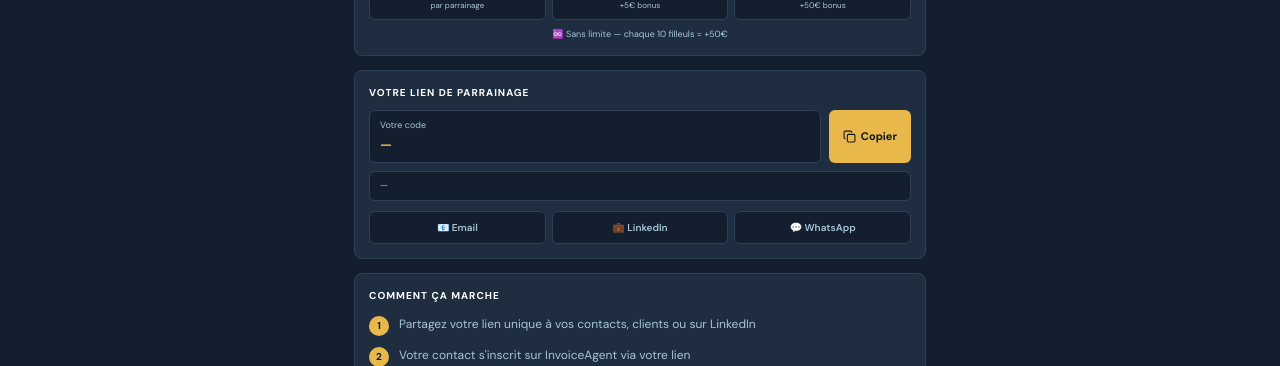
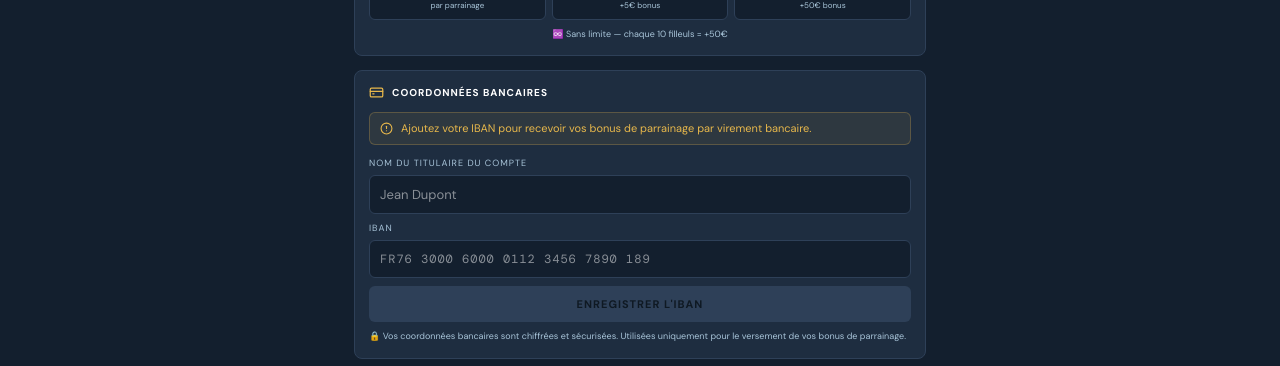
Before and after one commit to gentuar333-max/invoice-ai, a Next.js app: page /dashboard/referral in a window 1280 px wide. Shown: the part 434-800 px from the top of the page. Built offline with nearby package versions, Linux system fonts and the light colour scheme; no server answers.

Commit message:
feat: add IBAN section to referral dashboard

```diff
--- /dev/null
+++ b/app/api/referral/iban/route.ts
@@ -0,0 +1,67 @@
+// app/api/referral/iban/route.ts
+
+import { NextRequest, NextResponse } from 'next/server';
+import { createClient } from '@/lib/supabase';
+
+// GET — merr IBAN aktual
+export async function GET() {
+  try {
+    const supabase = createClient();
+    const { data: { user } } = await supabase.auth.getUser();
+    if (!user) return NextResponse.json({ error: 'Not authenticated' }, { status: 401 });
+
+    const { data } = await supabase
+      .from('profiles')
+      .select('iban, iban_name, iban_verified')
+      .eq('id', user.id)
+      .single();
+
+    return NextResponse.json({
+      iban: data?.iban ?? null,
+      iban_name: data?.iban_name ?? null,
+      iban_verified: data?.iban_verified ?? false,
+    });
+  } catch {
+    return NextResponse.json({ error: 'Server error' }, { status: 500 });
+  }
+}
+
+// POST — ruaj IBAN
+export async function POST(req: NextRequest) {
+  try {
+    const { iban, iban_name } = await req.json();
+
+    if (!iban || !iban_name) {
+      return NextResponse.json({ error: 'IBAN et nom requis' }, { status: 400 });
+    }
+
+    // Validim bazik IBAN — hiq hapësirat, uppercase
+    const cleanIban = iban.replace(/\s/g, '').toUpperCase();
+
+    // IBAN francez: FR + 25 karakterë = 27 total
+    // IBAN europian: 15-34 karakterë
+    if (cleanIban.length < 15 || cleanIban.length > 34) {
+      return NextResponse.json({ error: 'Format IBAN invalide' }, { status: 400 });
+    }
+
+    const supabase = createClient();
+    const { data: { user } } = await supabase.auth.getUser();
+    if (!user) return NextResponse.json({ error: 'Not authenticated' }, { status: 401 });
+
+    const { error } = await supabase
+      .from('profiles')
+      .update({
+        iban: cleanIban,
+        iban_name: iban_name.trim(),
+        iban_verified: false, // reset verification kur ndryshon
+        iban_updated_at: new Date().toISOString(),
+      })
+      .eq('id', user.id);
+
+    if (error) throw error;
+
+    return NextResponse.json({ success: true, iban: cleanIban });
+  } catch (err: any) {
+    return NextResponse.json({ error: err.message }, { status: 500 });
+  }
+}
--- a/app/dashboard/referral/page.tsx
+++ b/app/dashboard/referral/page.tsx
@@ -1,7 +1,7 @@
 "use client";
 
 import { useState, useEffect } from "react";
-import { Copy, Check, Gift, Users, Euro, TrendingUp } from "lucide-react";
+import { Copy, Check, Gift, Users, Euro, TrendingUp, CreditCard, CheckCircle, AlertCircle } from "lucide-react";
 
 const BG = "#131f2e";
 const CARD = "#1e2d40";
@@ -35,6 +35,12 @@ interface ReferralData {
   }[];
 }
 
+interface IbanData {
+  iban: string | null;
+  iban_name: string | null;
+  iban_verified: boolean;
+}
+
 function StatusBadge({ status }: { status: string }) {
   const map: Record<string, { label: string; color: string; bg: string }> = {
     pending:    { label: "Invité",      color: MUTED, bg: "#2e405830" },
@@ -47,6 +53,161 @@ function StatusBadge({ status }: { status: string }) {
     <span style={{ fontSize: 10, fontWeight: 700, color: s.color, background: s.bg, padding: "2px 7px", borderRadius: 4, whiteSpace: "nowrap" }}>
       {s.label}
     </span>
+  );
+}
+
+function IbanSection() {
+  const [ibanData, setIbanData] = useState<IbanData>({ iban: null, iban_name: null, iban_verified: false });
+  const [iban, setIban] = useState("");
+  const [ibanName, setIbanName] = useState("");
+  const [saving, setSaving] = useState(false);
+  const [saved, setSaved] = useState(false);
+  const [error, setError] = useState("");
+  const [editing, setEditing] = useState(false);
+
+  useEffect(() => {
+    fetch("/api/referral/iban")
+      .then(r => r.json())
+      .then(d => {
+        setIbanData(d);
+        if (d.iban) setIban(d.iban);
+        if (d.iban_name) setIbanName(d.iban_name);
+      });
+  }, []);
+
+  function formatIban(value: string) {
+    // Formate IBAN me hapësira çdo 4 karakterë
+    const clean = value.replace(/\s/g, '').toUpperCase();
+    return clean.match(/.{1,4}/g)?.join(' ') ?? clean;
+  }
+
+  async function saveIban() {
+    setError("");
+    setSaving(true);
+    try {
+      const res = await fetch("/api/referral/iban", {
+        method: "POST",
+        headers: { "Content-Type": "application/json" },
+        body: JSON.stringify({ iban: iban.replace(/\s/g, ''), iban_name: ibanName }),
+      });
+      const data = await res.json();
+      if (data.error) throw new Error(data.error);
+      setSaved(true);
+      setEditing(false);
+      setIbanData(prev => ({ ...prev, iban: data.iban, iban_name: ibanName }));
+      setTimeout(() => setSaved(false), 3000);
+    } catch (err: any) {
+      setError(err.message);
+    } finally {
+      setSaving(false);
+    }
+  }
+
+  const hasIban = !!ibanData.iban;
+
+  return (
+    <div style={{ background: CARD, border: `1px solid ${hasIban ? "#4ade8040" : BORDER}`, borderRadius: 8, padding: "14px", marginBottom: 14 }}>
+      <div style={{ display: "flex", alignItems: "center", justifyContent: "space-between", marginBottom: 12 }}>
+        <div style={{ display: "flex", alignItems: "center", gap: 8 }}>
+          <CreditCard size={15} color={hasIban ? GREEN : GOLD} />
+          <p style={{ fontSize: 10, fontWeight: 700, color: TEXT, margin: 0, letterSpacing: 1, textTransform: "uppercase" }}>
+            Coordonnées bancaires
+          </p>
+        </div>
+        {hasIban && !editing && (
+          <button
+            onClick={() => setEditing(true)}
+            style={{ background: "none", border: `1px solid ${BORDER}`, borderRadius: 4, padding: "3px 10px", color: MUTED, fontSize: 10, cursor: "pointer", fontWeight: 600 }}
+          >
+            Modifier
+          </button>
+        )}
+      </div>
+
+      {/* Alerte si IBAN manque et bonus pending */}
+      {!hasIban && (
+        <div style={{ background: "#e8b84b15", border: "1px solid #e8b84b40", borderRadius: 6, padding: "8px 10px", marginBottom: 12, display: "flex", alignItems: "flex-start", gap: 8 }}>
+          <AlertCircle size={13} color={GOLD} style={{ flexShrink: 0, marginTop: 1 }} />
+          <p style={{ fontSize: 11, color: GOLD, margin: 0, lineHeight: 1.4 }}>
+            Ajoutez votre IBAN pour recevoir vos bonus de parrainage par virement bancaire.
+          </p>
+        </div>
+      )}
+
+      {/* IBAN existant affiché */}
+      {hasIban && !editing && (
+        <div style={{ background: BG, border: "1px solid #4ade8030", borderRadius: 6, padding: "10px 12px", marginBottom: 8 }}>
+          <div style={{ display: "flex", alignItems: "center", gap: 6, marginBottom: 4 }}>
+            <CheckCircle size={12} color={GREEN} />
+            <span style={{ fontSize: 10, color: GREEN, fontWeight: 700 }}>IBAN enregistré</span>
+            {ibanData.iban_verified && (
+              <span style={{ fontSize: 9, background: "#4ade8020", color: GREEN, padding: "1px 6px", borderRadius: 4, fontWeight: 700 }}>Vérifié</span>
+            )}
+          </div>
+          <p style={{ fontSize: 13, fontWeight: 700, color: TEXT, margin: "0 0 2px", letterSpacing: 1, wordBreak: "break-all" }}>
+            {formatIban(ibanData.iban ?? '')}
+          </p>
+          <p style={{ fontSize: 11, color: MUTED, margin: 0 }}>{ibanData.iban_name}</p>
+        </div>
+      )}
+
+      {/* Formulaire ajout/modification */}
+      {(!hasIban || editing) && (
+        <div style={{ display: "flex", flexDirection: "column", gap: 8 }}>
+          <div>
+            <label style={{ fontSize: 9, color: MUTED, textTransform: "uppercase", letterSpacing: 1, display: "block", marginBottom: 4 }}>
+              Nom du titulaire du compte
+            </label>
+            <input
+              type="text"
+              value={ibanName}
+              onChange={e => setIbanName(e.target.value)}
+              placeholder="Jean Dupont"
+              style={{ width: "100%", background: BG, border: `1px solid ${BORDER}`, borderRadius: 6, padding: "9px 10px", fontSize: 13, color: TEXT, outline: "none", fontFamily: "inherit", boxSizing: "border-box" }}
+            />
+          </div>
+          <div>
+            <label style={{ fontSize: 9, color: MUTED, textTransform: "uppercase", letterSpacing: 1, display: "block", marginBottom: 4 }}>
+              IBAN
+            </label>
+            <input
+              type="text"
+              value={iban}
+              onChange={e => setIban(formatIban(e.target.value))}
+              placeholder="FR76 3000 6000 0112 3456 7890 189"
+              maxLength={42}
+              style={{ width: "100%", background: BG, border: `1px solid ${BORDER}`, borderRadius: 6, padding: "9px 10px", fontSize: 12, color: TEXT, outline: "none", fontFamily: "'DM Mono', monospace", boxSizing: "border-box", letterSpacing: 1 }}
+            />
+          </div>
+
+          {error && (
+            <p style={{ fontSize: 11, color: "#ef4444", margin: 0 }}>{error}</p>
+          )}
+
+          <div style={{ display: "flex", gap: 8 }}>
+            <button
+              onClick={saveIban}
+              disabled={saving || !iban || !ibanName}
+              style={{ flex: 1, background: saving || !iban || !ibanName ? BORDER : GOLD, color: "#0f1923", border: "none", borderRadius: 6, padding: "10px", fontSize: 11, fontWeight: 800, cursor: saving || !iban || !ibanName ? "not-allowed" : "pointer", letterSpacing: 1, textTransform: "uppercase" }}
+            >
+              {saving ? "Enregistrement..." : saved ? "✓ Enregistré !" : "Enregistrer l'IBAN"}
+            </button>
+            {editing && (
+              <button
+                onClick={() => { setEditing(false); setIban(ibanData.iban ?? ""); setIbanName(ibanData.iban_name ?? ""); }}
+                style={{ background: "none", border: `1px solid ${BORDER}`, borderRadius: 6, padding: "10px 14px", color: MUTED, fontSize: 11, cursor: "pointer", fontWeight: 600 }}
+              >
+                Annuler
+              </button>
+            )}
+          </div>
+
+          <p style={{ fontSize: 9, color: MUTED, margin: 0, lineHeight: 1.5 }}>
+            🔒 Vos coordonnées bancaires sont chiffrées et sécurisées. Utilisées uniquement pour le versement de vos bonus de parrainage.
+          </p>
+        </div>
+      )}
+    </div>
   );
 }
 
@@ -95,7 +256,7 @@ export default function ReferralDashboard() {
           <p style={{ fontSize: 12, color: MUTED, margin: 0 }}>Invitez vos contacts — gagnez jusqu'à 200€ sans limite</p>
         </div>
 
-        {/* Stats 3 colonnes */}
+        {/* Stats */}
         <div style={{ display: "grid", gridTemplateColumns: "1fr 1fr 1fr", gap: 8, marginBottom: 14 }}>
           {[
             { icon: <Users size={13} color={GOLD} />, label: "Filleuls payés", value: String(paid_count) },
@@ -115,8 +276,6 @@ export default function ReferralDashboard() {
         {/* Paliers */}
         <div style={{ background: CARD, border: `1px solid ${BORDER}`, borderRadius: 8, padding: "14px", marginBottom: 14 }}>
           <p style={{ fontSize: 10, fontWeight: 700, color: TEXT, margin: "0 0 12px", letterSpacing: 1, textTransform: "uppercase" }}>Paliers de gains</p>
-
-          {/* Progress circles */}
           <div style={{ display: "flex", justifyContent: "space-around", marginBottom: 10 }}>
             {[{ n: 1, r: "15€", l: "1 filleul" }, { n: 3, r: "50€", l: "3 filleuls" }, { n: 10, r: "200€", l: "10 filleuls" }].map((m) => {
               const done = paid_count >= m.n;
@@ -131,14 +290,10 @@ export default function ReferralDashboard() {
               );
             })}
           </div>
-
-          {/* Progress bar */}
           <div style={{ height: 4, background: BORDER, borderRadius: 4, overflow: "hidden", marginBottom: 6 }}>
             <div style={{ height: "100%", background: GOLD, borderRadius: 4, width: `${Math.min((paid_count / 10) * 100, 100)}%` }} />
           </div>
           <p style={{ fontSize: 9, color: MUTED, textAlign: "center", margin: "0 0 12px" }}>{paid_count}/10 filleuls payés</p>
-
-          {/* 3 boxes */}
           <div style={{ display: "grid", gridTemplateColumns: "1fr 1fr 1fr", gap: 6 }}>
             {[
               { l: "1 FILLEUL", a: "15€", s: "par parrainage" },
@@ -155,11 +310,12 @@ export default function ReferralDashboard() {
           <p style={{ fontSize: 9, color: MUTED, textAlign: "center", marginTop: 8, marginBottom: 0 }}>♾️ Sans limite — chaque 10 filleuls = +50€</p>
         </div>
 
+        {/* IBAN Section */}
+        <IbanSection />
+
         {/* Lien */}
         <div style={{ background: CARD, border: `1px solid ${BORDER}`, borderRadius: 8, padding: "14px", marginBottom: 14 }}>
           <p style={{ fontSize: 10, fontWeight: 700, color: TEXT, margin: "0 0 10px", letterSpacing: 1, textTransform: "uppercase" }}>Votre lien de parrainage</p>
-
-          {/* Code + bouton sur même ligne */}
           <div style={{ display: "flex", gap: 8, alignItems: "stretch", marginBottom: 8 }}>
             <div style={{ flex: 1, background: BG, border: `1px solid ${BORDER}`, borderRadius: 6, padding: "8px 10px", minWidth: 0 }}>
               <p style={{ fontSize: 9, color: MUTED, margin: "0 0 2px" }}>Votre code</p>
@@ -173,15 +329,11 @@ export default function ReferralDashboard() {
               {copied ? "Copié !" : "Copier"}
             </button>
           </div>
-
-          {/* URL */}
           <div style={{ background: BG, borderRadius: 6, padding: "7px 10px", border: `1px solid ${BORDER}`, marginBottom: 10, overflow: "hidden" }}>
             <p style={{ fontSize: 9, color: MUTED, margin: 0, wordBreak: "break-all", lineHeight: 1.5 }}>
               {data?.referral_link ?? "—"}
             </p>
           </div>
-
-          {/* Share */}
           <div style={{ display: "grid", gridTemplateColumns: "1fr 1fr 1fr", gap: 6 }}>
             {[
               { label: "📧 Email", href: `mailto:?subject=Essayez InvoiceAgent&body=${data?.referral_link ?? ''}` },
@@ -216,7 +368,7 @@ export default function ReferralDashboard() {
           </div>
         </div>
 
-        {/* Tabs */}
+        {/* Tabs filleuls / gains */}
         <div style={{ background: CARD, border: `1px solid ${BORDER}`, borderRadius: 8, overflow: "hidden", marginBottom: 14 }}>
           <div style={{ display: "grid", gridTemplateColumns: "1fr 1fr", borderBottom: `1px solid ${BORDER}` }}>
             {(["filleuls", "gains"] as const).map((tab) => (
@@ -226,7 +378,6 @@ export default function ReferralDashboard() {
               </button>
             ))}
           </div>
-
           <div style={{ padding: "12px" }}>
             {activeTab === "filleuls" ? (
               !data?.referrals?.length ? (
```
